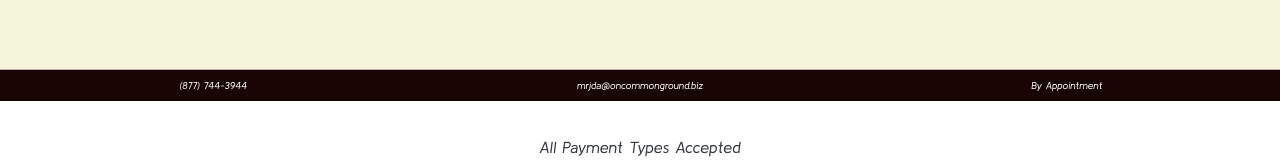
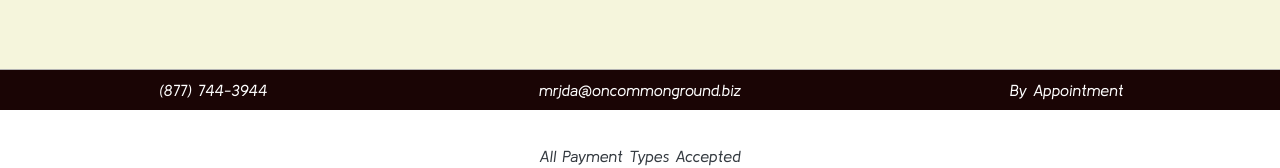
Before and after one commit to PManapat/OGC_Website, a React (Create React App) app: page /#/home in a window 1280 px wide. Shown: the part 2396-2564 px from the top of the page. Built offline with nearby package versions, Linux system fonts and the light colour scheme; grey boxes are pictures that could not be loaded.

Commit message:
updated footer font to 16px

```diff
--- a/src/components/Footer/style.css
+++ b/src/components/Footer/style.css
@@ -6,5 +6,5 @@
 #footBanner{
     background-color: rgb(26, 5, 5);
     color: white;
-    font-size: 10px;
+    font-size: 16px;
 }
```
Also changed, not shown: 9 other files (tests, documents, lock files or other folders).
